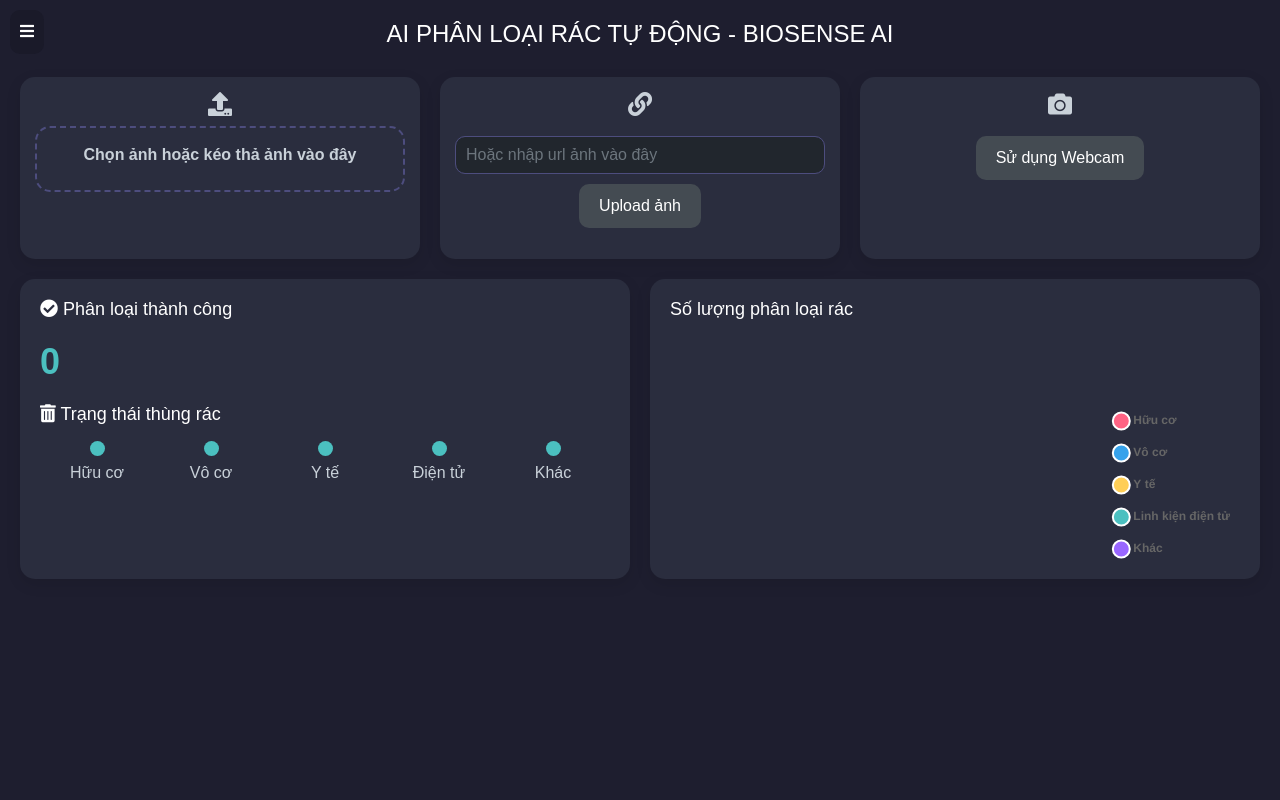
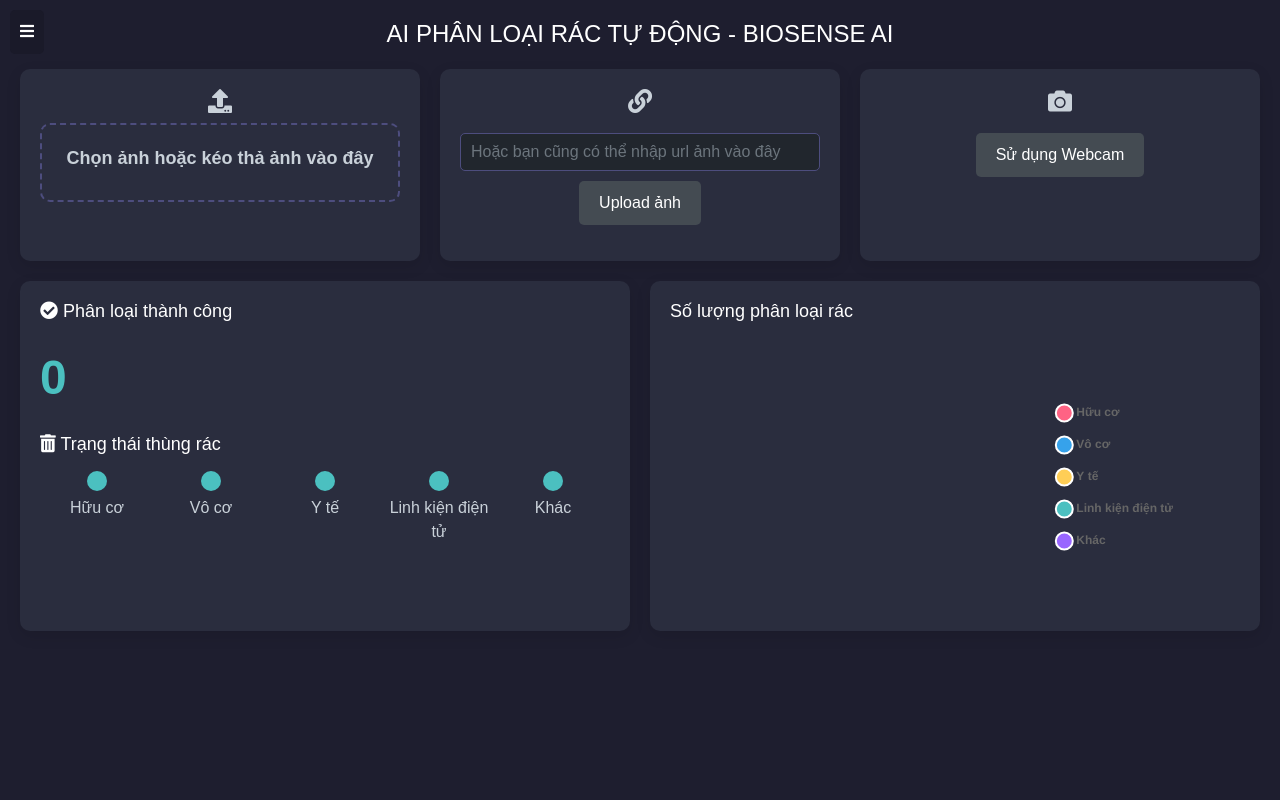
Before and after one commit to QuangquyNguyenvo/Project-Classification, a Flask app: page / in a window 1280 px wide. Run offline with Flask 3, Linux system fonts and the light colour scheme; some libraries are stand-ins or nearby versions.

Commit message:
Fix UI + OCD fix + fix chart + ...

```diff
--- a/vision_app/templates/index.html
+++ b/vision_app/templates/index.html
@@ -8,13 +8,12 @@
     <link rel="stylesheet" href="https://cdnjs.cloudflare.com/ajax/libs/font-awesome/5.15.3/css/all.min.css">
     <script src="https://cdn.jsdelivr.net/npm/chart.js"></script>
     <style>
-        body, html {
-            height: 100%;
-            margin: 0;
-            padding: 0;
+        body {
             background-color: #1e1e2f;
             color: #c9d1d9;
             font-family: 'Arial', sans-serif;
+            margin: 0;
+            padding: 0;
         }
         .sidebar {
             position: fixed;
@@ -26,8 +25,7 @@
             padding: 20px;
             overflow-y: auto;
             z-index: 1000;
-            transition: left 0.3s ease;
-            border-radius: 0 15px 15px 0;
+            transition: left 0.2s ease;
         }
         .sidebar.active {
             left: 0;
@@ -42,24 +40,21 @@
             text-decoration: none;
             display: block;
             padding: 10px;
-            border-radius: 10px;
-            font-size: 1.1rem;
+            border-radius: 5px;
+            font-size: 1.25rem;
             margin-bottom: 10px;
-            transition: background-color 0.3s ease;
         }
         .sidebar a i {
-            font-size: 1.3rem;
+            font-size: 1.5rem;
             margin-right: 10px;
         }
         .sidebar a:hover {
             background-color: #21262d;
         }
         .content-wrapper {
-            min-height: 100vh;
+            margin-left: 0;
             padding: 20px;
-            transition: margin-left 0.3s ease;
-            display: flex;
-            flex-direction: column;
+            transition: margin-left 0.20s ease;
         }
         .content-wrapper.sidebar-active {
             margin-left: 250px;
@@ -80,10 +75,10 @@
         }
         .upload-option {
             flex: 1;
-            min-width: 200px;
+            min-width: 250px;
             background-color: #2a2d3e;
-            border-radius: 15px;
-            padding: 15px;
+            border-radius: 10px;
+            padding: 20px;
             box-shadow: 0 5px 15px rgba(0,0,0,0.1);
             text-align: center;
         }
@@ -93,19 +88,15 @@
         }
         .drop-zone {
             border: 2px dashed #4d4d7e;
-            border-radius: 15px;
-            padding: 15px;
+            border-radius: 10px;
+            padding: 20px;
             cursor: pointer;
-            transition: border-color 0.3s ease;
-        }
-        .drop-zone:hover {
-            border-color: #6d6d9e;
         }
         .drop-zone input {
             display: none;
         }
         .drop-zone label {
-            font-size: 16px;
+            font-size: 18px;
             font-weight: bold;
             color: #c9d1d9;
             cursor: pointer;
@@ -114,7 +105,7 @@
             width: 100%;
             margin: 10px 0;
             padding: 10px;
-            border-radius: 10px;
+            border-radius: 5px;
             border: 1px solid #4d4d7e;
             background-color: #21262d;
             color: #c9d1d9;
@@ -124,11 +115,10 @@
             color: #ffffff;
             border: none;
             padding: 10px 20px;
-            border-radius: 10px;
+            border-radius: 5px;
             cursor: pointer;
             margin: 10px auto;
             display: block;
-            transition: background-color 0.3s ease;
         }
         .btn-custom:hover {
             background-color: #3a3f44;
@@ -139,30 +129,32 @@
         .card {
             background-color: #2a2d3e;
             border: none;
-            border-radius: 15px;
+            border-radius: 10px;
             color: #c9d1d9;
             box-shadow: 0 5px 15px rgba(0,0,0,0.1);
             margin-bottom: 20px;
-            height: 300px;
+            height: 350px;
         }
         .card h3 {
             font-size: 18px;
             color: #ffffff;
             margin-bottom: 15px;
         }
+        .card p {
+            font-size: 16px;
+        }
         .stats-section {
             display: flex;
             flex-wrap: wrap;
             gap: 20px;
-            flex-grow: 1;
         }
         .stats-section .card {
             flex: 1;
-            min-width: 200px;
+            min-width: 250px;
         }
         #chart-container {
-            width: 100%;
-            height: 24      0px;
+            width: 90%;
+            height: 280px;
         }
         .toggle-btn {
             position: fixed;
@@ -173,21 +165,17 @@
             color: #ffffff;
             border: none;
             padding: 10px;
-            border-radius: 10px;
+            border-radius: 5px;
             cursor: pointer;
-            transition: background-color 0.3s ease;
-        }
-        .toggle-btn:hover {
-            background-color: #21262d;
         }
         .success-count {
-            font-size: 36px;
+            font-size: 48px;
             font-weight: bold;
             color: #4bc0c0;
-            margin: 15px 0;
+            margin: 20px 0;
         }
         .bin-status-title {
-            margin-top: 15px;
+            margin-top: 20px;
             margin-bottom: 10px;
         }
         .bin-status {
@@ -200,11 +188,10 @@
             flex: 1;
         }
         .status-indicator {
-            width: 15px;
-            height: 15px;
+            width: 20px;
+            height: 20px;
             border-radius: 50%;
             margin: 0 auto 5px;
-            transition: background-color 0.3s ease;
         }
         .status-full {
             background-color: #ff6384;
@@ -239,7 +226,7 @@
                 <div class="upload-option">
                     <i class="fas fa-link"></i>
                     <div class="form-group">
-                        <input type="text" name="url" id="url-input" class="form-control" placeholder="Hoặc nhập url ảnh vào đây">
+                        <input type="text" name="url" id="url-input" class="form-control" placeholder="Hoặc bạn cũng có thể nhập url ảnh vào đây">
                         <button type="button" id="url-submit" class="btn btn-custom">Upload ảnh</button>
                     </div>
                 </div>
@@ -274,7 +261,7 @@
                         </div>
                         <div class="bin-status-item">
                             <div class="status-indicator status-not-full"></div>
-                            <span>Điện tử</span>
+                            <span>Linh kiện điện tử</span>
                         </div>
                         <div class="bin-status-item">
                             <div class="status-indicator status-not-full"></div>
```
